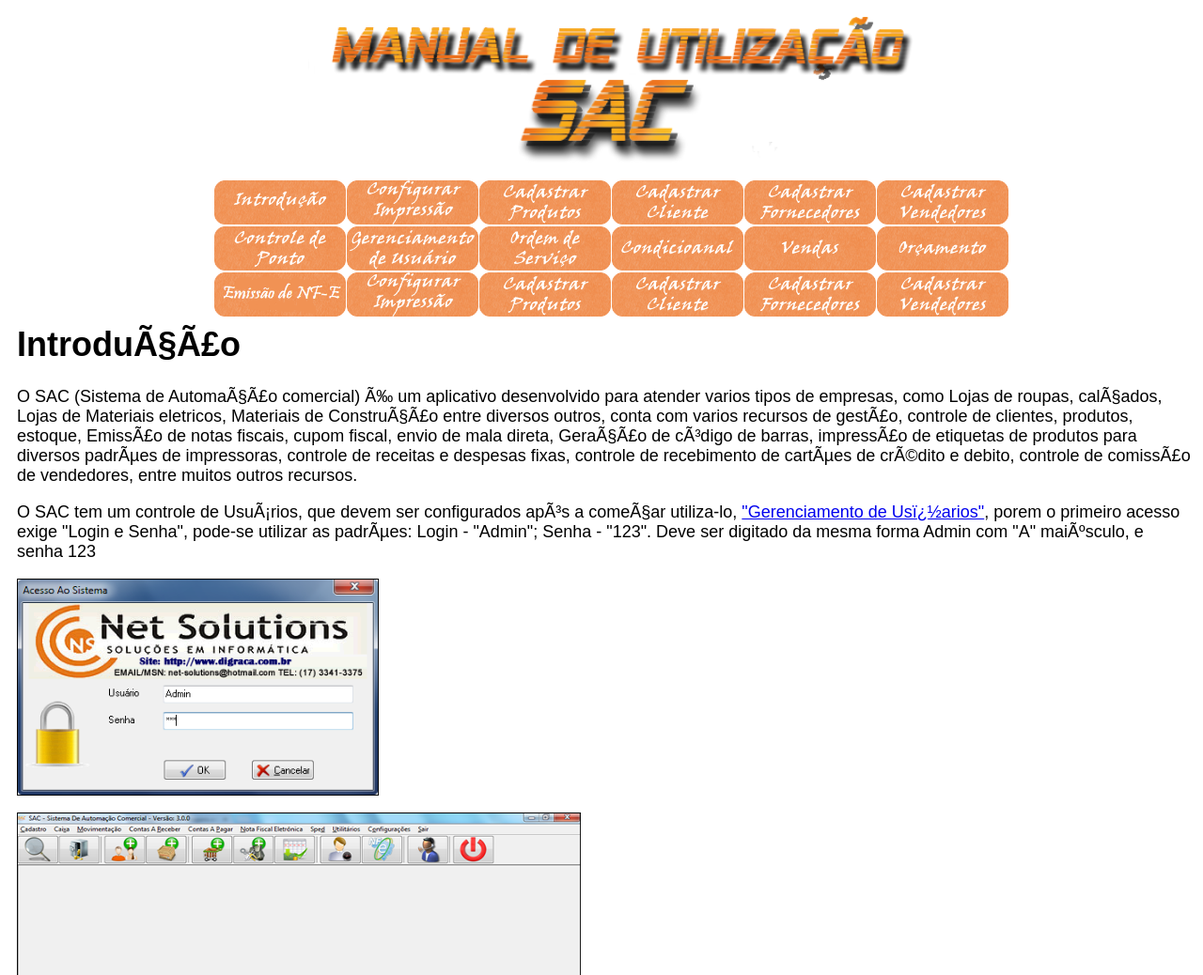
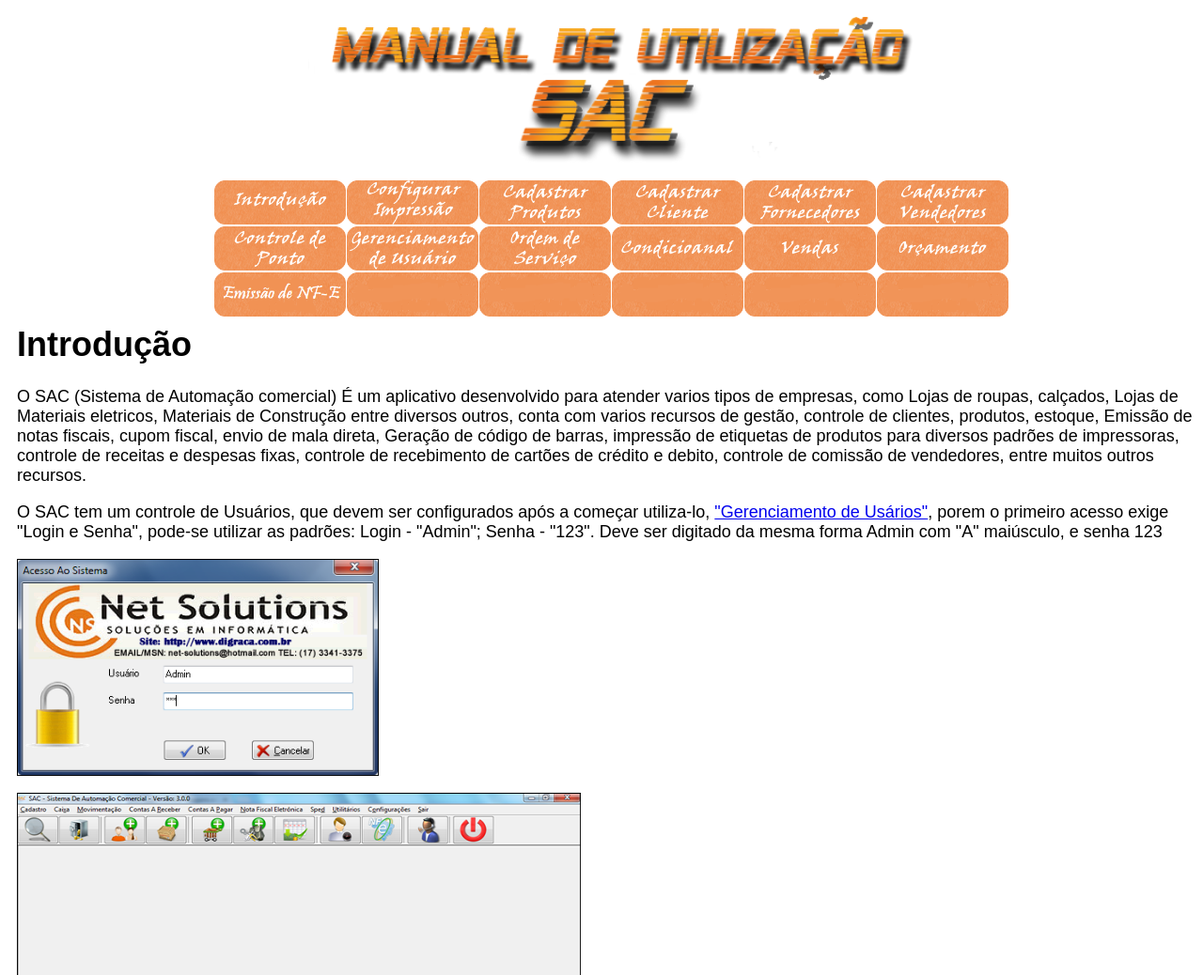
Before and after one commit to AndersonLML/ManualSac.github.io, a plain HTML site: page index.html in a window 1280 px wide. Shown: the whole page at 94% size. Drawn offline with Linux system fonts and the light colour scheme.

Commit message:
alteracoes nas imagens do index

```diff
--- a/index.html
+++ b/index.html
@@ -84,12 +84,12 @@ function MM_swapImage() { //v3.0
       <table width="835" border="0" cellpadding="0" cellspacing="1">
         <tr>
           <td width="140"><a href="emitirnfe.html" target="centro" onMouseOut="MM_swapImgRestore()" onMouseOver="MM_swapImage('Image16','','imagens/botoes/nota2.png',1)"><img src="imagens/botoes/nota1.png" name="Image16" width="140" height="47" id="Image16"></a></td>
-          <td width="140"><a href="impressao.html" target="centro" onMouseOut="MM_swapImgRestore()" onMouseOver="MM_swapImage('Image4','','imagens/botoes/impressao2.png',1)"><img src="imagens/botoes/impressao.png" name="Image4" width="140" height="47" id="Image4"></a></td>
-          <td width="140"><a href="cadastroproduto.html" target="centro" onMouseOut="MM_swapImgRestore()" onMouseOver="MM_swapImage('Image8','','imagens/botoes/produto2.png',1)"><img src="imagens/botoes/produto1.png" name="Image8" width="140" height="47" id="Image8"></a></td>
+          <td width="140"><a href="" target="centro" onMouseOut="MM_swapImgRestore()" onMouseOver="MM_swapImage('Image17','','imagens/botoes/embranco2.png',1)"><img src="imagens/botoes/embranco1.png" name="Image17" width="140" height="47" id="Image17"></a></td>
+          <td width="140"><a href="" target="centro" onMouseOut="MM_swapImgRestore()" onMouseOver="MM_swapImage('Image18','','imagens/botoes/embranco2.png',1)"><img src="imagens/botoes/embranco1.png" name="Image18" width="140" height="47" id="Image18"></a></td>
 
-          <td width="140"><a href="cadastrocliente.html" target="centro" onMouseOut="MM_swapImgRestore()" onMouseOver="MM_swapImage('Image5','','imagens/botoes/cliente2.png',1)"><img src="imagens/botoes/cliente1.png" name="Image5" width="140" height="47" id="Image5"></a></td>
-          <td width="140"><a href="cadastrofornecedor.html" target="centro" onMouseOut="MM_swapImgRestore()" onMouseOver="MM_swapImage('Image6','','imagens/botoes/fornecedor2.png',1)"><img src="imagens/botoes/fornecedor1.png" name="Image6" width="140" height="47" id="Image6"></a></td>
-          <td width="139"><a href="cadastrovendedor.html" target="centro" onMouseOut="MM_swapImgRestore()" onMouseOver="MM_swapImage('Image7','','imagens/botoes/vendedor2.png',1)"><img src="imagens/botoes/vendedor1.png" name="Image7" width="140" height="47" id="Image7"></a></td>
+          <td width="140"><a href="" target="centro" onMouseOut="MM_swapImgRestore()" onMouseOver="MM_swapImage('Image19','','imagens/botoes/embranco2.png',1)"><img src="imagens/botoes/embranco1.png" name="Image19" width="140" height="47" id="Image19"></a></td>
+          <td width="140"><a href="" target="centro" onMouseOut="MM_swapImgRestore()" onMouseOver="MM_swapImage('Image21','','imagens/botoes/embranco2.png',1)"><img src="imagens/botoes/embranco1.png" name="Image21" width="140" height="47" id="Image21"></a></td>
+          <td width="139"><a href="" target="centro" onMouseOut="MM_swapImgRestore()" onMouseOver="MM_swapImage('Image22','','imagens/botoes/embranco2.png',1)"><img src="imagens/botoes/embranco1.png" name="Image22" width="140" height="47" id="Image22"></a></td>
         </tr>
       </table>
     </div>
--- a/introducao.html
+++ b/introducao.html
@@ -17,12 +17,12 @@ body {
   <script src="js/lightbox.js"></script>
 
   <title>Introdução</title>
-  <meta http-equiv="Content-Type" content="text/html; charset=iso-8859-1">
+  <meta http-equiv="Content-Type" content="text/html; charset=utf-8">
   </head>
   <body>
      <h1>Introdução</h1>
     <p>O SAC (Sistema de Automação comercial) É um aplicativo desenvolvido para atender varios tipos de empresas, como Lojas de roupas, calçados, Lojas de Materiais eletricos, Materiais de Construção entre diversos outros, conta com varios recursos de gestão, controle de clientes, produtos, estoque, Emissão de notas fiscais, cupom fiscal, envio de mala direta, Geração de código de barras, impressão de etiquetas de produtos para diversos padrões de impressoras, controle de receitas e despesas fixas, controle de recebimento de cartões de crédito e debito, controle de comissão de vendedores, entre muitos outros recursos.</p>
-  <p>O SAC tem um controle de Usuários, que devem ser configurados após a começar utiliza-lo, <a href="cadastrousuario.html" target="centro">&quot;Gerenciamento de Us�arios&quot;</a>, porem o primeiro acesso exige "Login e Senha", pode-se utilizar as padrões:
+  <p>O SAC tem um controle de Usuários, que devem ser configurados após a começar utiliza-lo, <a href="cadastrousuario.html" target="centro">&quot;Gerenciamento de Usários&quot;</a>, porem o primeiro acesso exige "Login e Senha", pode-se utilizar as padrões:
        Login - "Admin";
        Senha - "123".
        Deve ser digitado da mesma forma Admin com "A" maiúsculo, e senha 123</p>
```
Also changed, not shown: imagens/botoes/embranco1.png (added), imagens/botoes/embranco2.png (added).
